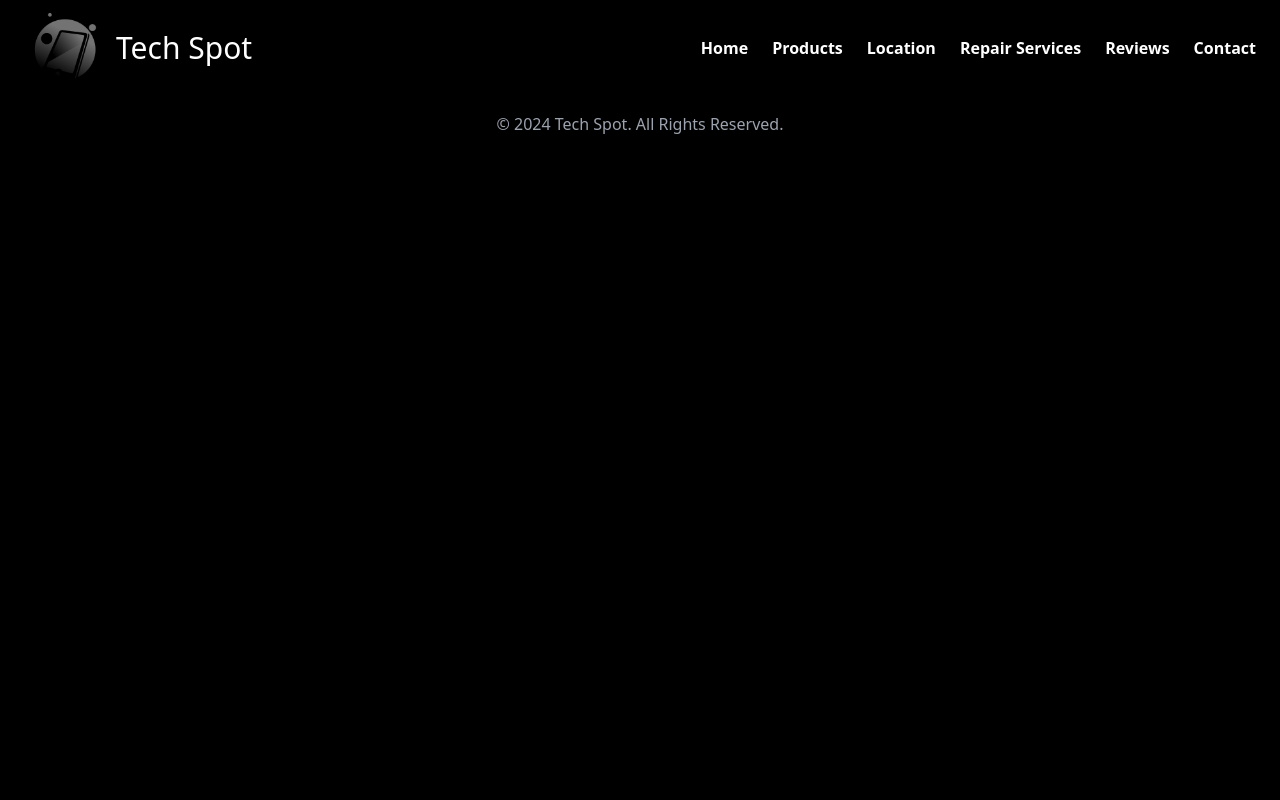
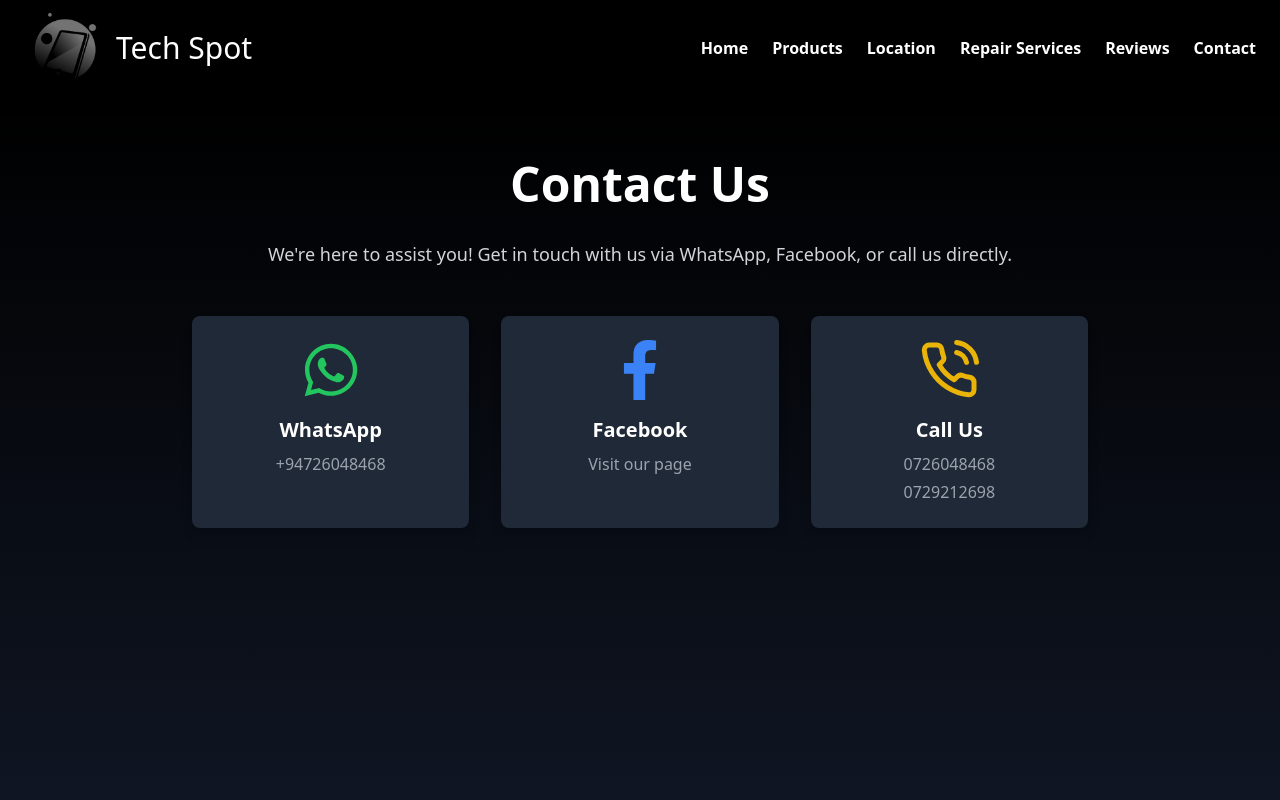
Before and after one commit to IT21182914/Tech-Spot-Official, a React (Create React App) app: page /contact in a window 1280 px wide. Shown: the top 800 px of the page. Built offline with nearby package versions, Linux system fonts and the light colour scheme.

Commit message:
Contact Us

```diff
--- a/src/App.js
+++ b/src/App.js
@@ -7,6 +7,7 @@ import Location from "./components/Location";
 import Footer from "./components/Footer";
 import Reviews from "./components/CustomerReviews";
 import RepairServices from "./components/RepairServices";
+import ContactPage from "./components/ContactPage";
 
 const App = () => {
   return (
@@ -19,6 +20,7 @@ const App = () => {
           <Route path="/location" element={<Location />} />
           <Route path="/reviews" element={<Reviews />} />
           <Route path="/repair" element={<RepairServices />} />
+          <Route path="/contact" element={<ContactPage />} />
         </Routes>
         <Footer />
       </div>
--- /dev/null
+++ b/src/components/ContactPage.jsx
@@ -0,0 +1,61 @@
+import React from "react";
+import { FaFacebookF, FaWhatsapp } from "react-icons/fa";
+import { FiPhoneCall } from "react-icons/fi";
+
+const ContactPage = () => {
+  const contactNumbers = ["0726048468", "0729212698"];
+  const whatsappNumber = "+94726048468";
+  const facebookURL = "https://web.facebook.com/profile.php?id=61558973124367";
+
+  return (
+    <section className="min-h-screen bg-gradient-to-b from-black to-gray-900 text-white py-16">
+      <div className="max-w-4xl mx-auto text-center">
+        <h2 className="text-5xl font-bold mb-8">Contact Us</h2>
+        <p className="text-lg text-gray-300 mb-12">
+          We're here to assist you! Get in touch with us via WhatsApp, Facebook,
+          or call us directly.
+        </p>
+
+        <div className="grid grid-cols-1 sm:grid-cols-2 lg:grid-cols-3 gap-8">
+          <div className="flex flex-col items-center bg-gray-800 p-6 rounded-lg shadow-lg hover:shadow-xl transition">
+            <a
+              href={`https://wa.me/${whatsappNumber.replace("+", "")}`}
+              target="_blank"
+              rel="noopener noreferrer"
+              className="text-green-500 hover:text-green-400 transition duration-300"
+            >
+              <FaWhatsapp className="text-6xl mb-4" />
+            </a>
+            <h3 className="text-xl font-semibold mb-2">WhatsApp</h3>
+            <p className="text-gray-400">{whatsappNumber}</p>
+          </div>
+
+          <div className="flex flex-col items-center bg-gray-800 p-6 rounded-lg shadow-lg hover:shadow-xl transition">
+            <a
+              href={facebookURL}
+              target="_blank"
+              rel="noopener noreferrer"
+              className="text-blue-500 hover:text-blue-400 transition duration-300"
+            >
+              <FaFacebookF className="text-6xl mb-4" />
+            </a>
+            <h3 className="text-xl font-semibold mb-2">Facebook</h3>
+            <p className="text-gray-400">Visit our page</p>
+          </div>
+
+          <div className="flex flex-col items-center bg-gray-800 p-6 rounded-lg shadow-lg hover:shadow-xl transition">
+            <FiPhoneCall className="text-6xl text-yellow-500 mb-4" />
+            <h3 className="text-xl font-semibold mb-2">Call Us</h3>
+            <div className="text-gray-400 space-y-1">
+              {contactNumbers.map((number, index) => (
+                <p key={index}>{number}</p>
+              ))}
+            </div>
+          </div>
+        </div>
+      </div>
+    </section>
+  );
+};
+
+export default ContactPage;
```
